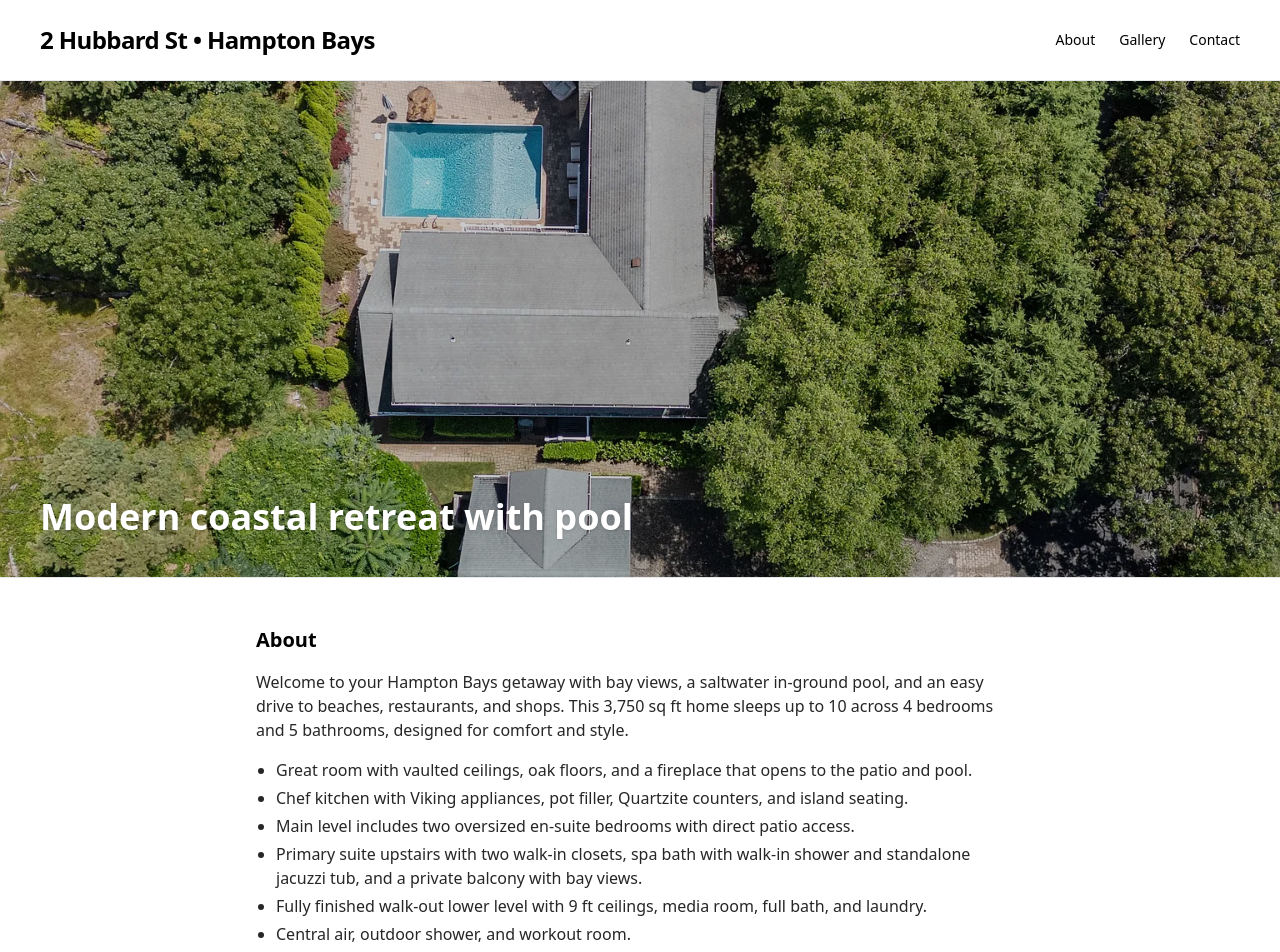
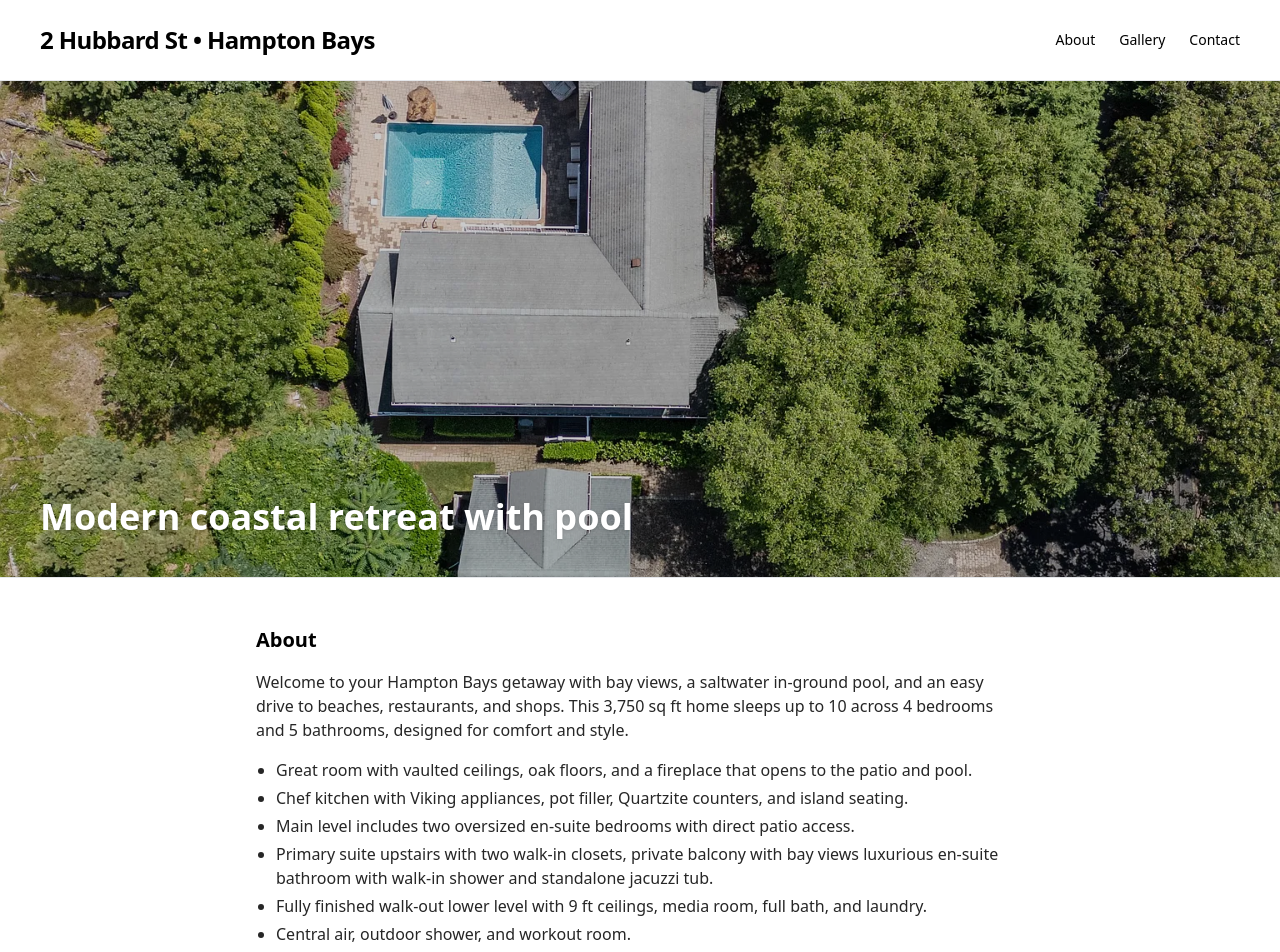
Before and after one commit to maxviens44/hampton-bays-rental, a React (Vite) app: page / in a window 1280 px wide. Shown: the top 952 px of the page. Built offline with nearby package versions, Linux system fonts and the light colour scheme; the HTML template or start-up script is replaced by a standard one.

Commit message:
Update App.jsx

```diff
--- a/src/App.jsx
+++ b/src/App.jsx
@@ -18,9 +18,9 @@ const images = [
   { file: "primary2.webp", label: "Primary Suite" },
   { file: "primarydoors.webp", label: "Primary Doors to Balcony" },
   { file: "balcony.webp", label: "Balcony View" },
-  { file: "bathmain.webp", label: "Primary Suite Bathroom" },
-  { file: "bathmain2.webp", label: "Primary Suite Bathroom" },
-  { file: "bathmain3.webp", label: "Primary Suite Bathroom" },
+  { file: "bathmain.webp", label: "Luxurious En-Suite Bathroom" },
+  { file: "bathmain2.webp", label: "Luxurious En-Suite Bathroom" },
+  { file: "bathmain3.webp", label: "Luxurious En-Suite Bathroom" },
   { file: "room1.webp", label: "Bedroom 2" },
   { file: "room2.webp", label: "Bedroom 3" },
   { file: "room4.webp", label: "Bedroom 4" },
@@ -122,7 +122,7 @@ export default function App() {
               <li>Great room with vaulted ceilings, oak floors, and a fireplace that opens to the patio and pool.</li>
               <li>Chef kitchen with Viking appliances, pot filler, Quartzite counters, and island seating.</li>
               <li>Main level includes two oversized en-suite bedrooms with direct patio access.</li>
-              <li>Primary suite upstairs with two walk-in closets, spa bath with walk-in shower and standalone jacuzzi tub, and a private balcony with bay views.</li>
+              <li>Primary suite upstairs with two walk-in closets, private balcony with bay views luxurious en-suite bathroom with walk-in shower and standalone jacuzzi tub.</li>
               <li>Fully finished walk-out lower level with 9 ft ceilings, media room, full bath, and laundry.</li>
               <li>Central air, outdoor shower, and workout room.</li>
             </ul>
```
